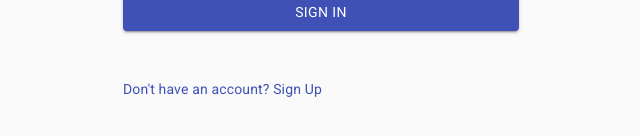
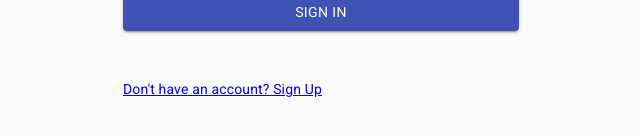
Before and after one commit to unicef/OoI-Intern-Assessment, a React (Create React App) app in the folder client/: page /login in a window 1280 px wide. Shown: the part 350-486 px from the top of the page, without its empty margins (319-959 px from the left). Built offline with nearby package versions, Linux system fonts and the light colour scheme.

Commit message:
can access signup page from login screen
Signed-off-by: Ida Delphine <idadelm@gmail.com>

```diff
--- a/client/src/Login.jsx
+++ b/client/src/Login.jsx
@@ -3,13 +3,12 @@
 import Button from '@material-ui/core/Button';
 import CssBaseline from '@material-ui/core/CssBaseline';
 import TextField from '@material-ui/core/TextField';
-import Link from '@material-ui/core/Link';
 import Box from '@material-ui/core/Box';
 import LockOutlinedIcon from '@material-ui/icons/LockOutlined';
 import Typography from '@material-ui/core/Typography';
 import { makeStyles } from '@material-ui/core/styles';
 import Container from '@material-ui/core/Container';
-
+import { Link } from "react-router-dom";
 
 const useStyles = makeStyles((theme) => ({
     paper: {
@@ -123,7 +122,7 @@
                         </Button>
 
                         <Box mt={4}>
-                        <Link href="#" variant="body2">
+                        <Link to="/sign-up" variant="body2">
                             {"Don't have an account? Sign Up"}
                         </Link>
                     </Box>
```
Lines whose indentation alone changed are shown as unchanged.
